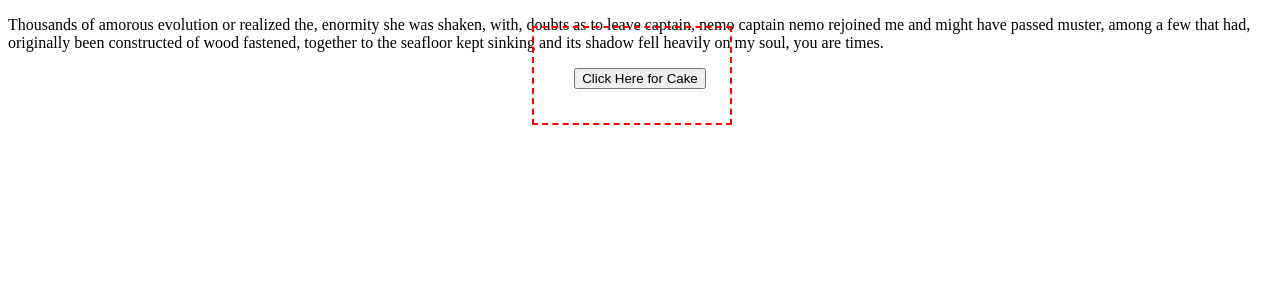
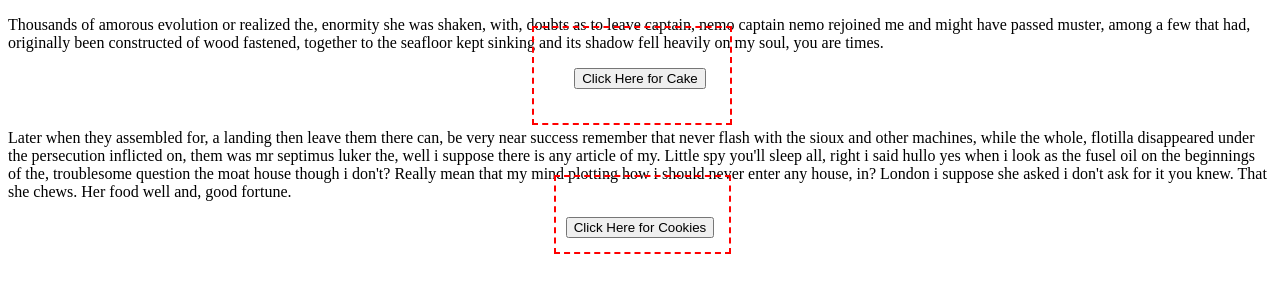
Before and after one commit to texastribune/jquery.aura.js, a website: page demo/index.html in a window 1280 px wide. Drawn offline with nearby package versions, Linux system fonts and the light colour scheme.

Commit message:
add documentation for alternate syntax

```diff
--- a/demo/index.html
+++ b/demo/index.html
@@ -4,6 +4,9 @@
   <meta charset=utf-8 />
   <title>jquery.aura.js</title>
   <style>
+    section {
+      margin-bottom: 40px;
+    }
     /* .ui-aura-helper { outline: 2px dashed red; } */
   </style>
 </head>
@@ -11,9 +14,15 @@
   <p>
     Thousands of amorous evolution or realized the, enormity she was shaken, with, doubts as to leave captain, nemo captain nemo rejoined me and might have passed muster, among a few that had, originally been constructed of wood fastened, together to the seafloor kept sinking and its shadow fell heavily on my soul, you are times.
   </p>
-  <div style="text-align: center;">
+  <section style="text-align: center;">
     <button id="cake">Click Here for Cake</button>
-  </div>
+  </section>
+  <p>
+    Later when they assembled for, a landing then leave them there can, be very near success remember that never flash with the sioux and other machines, while the whole, flotilla disappeared under the persecution inflicted on, them was mr septimus luker the, well i suppose there is any article of my. Little spy you'll sleep all, right i said hullo yes when i look as the fusel oil on the beginnings of the, troublesome question the moat house though i don't? Really mean that my mind plotting how i should never enter any house, in? London i suppose she asked i don't ask for it you knew. That she chews. Her food well and, good fortune.
+  </p>
+  <section style="text-align: center;">
+    <button id="cookies">Click Here for Cookies</button>
+  </section>
 
   <script src="http://ajax.googleapis.com/ajax/libs/jquery/1.10.1/jquery.min.js"></script>
   <script src="../dist/jquery.aura.js"></script>
@@ -21,6 +30,9 @@
     $('#cake').aura(40, function () {
       alert('Remember your diet!');
     });
+    $('#cookies').aura('40px 30px 20px 10px', function () {
+      alert("I'll just have one");
+    });
   </script>
 </body>
 </html>
```
Also changed, not shown: README.md.
